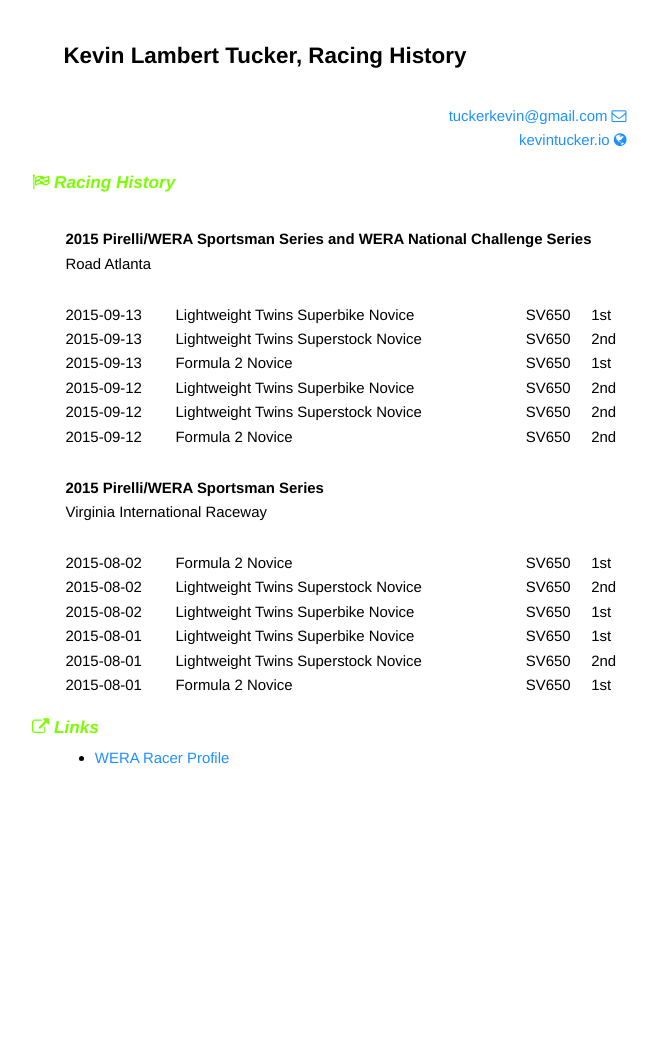
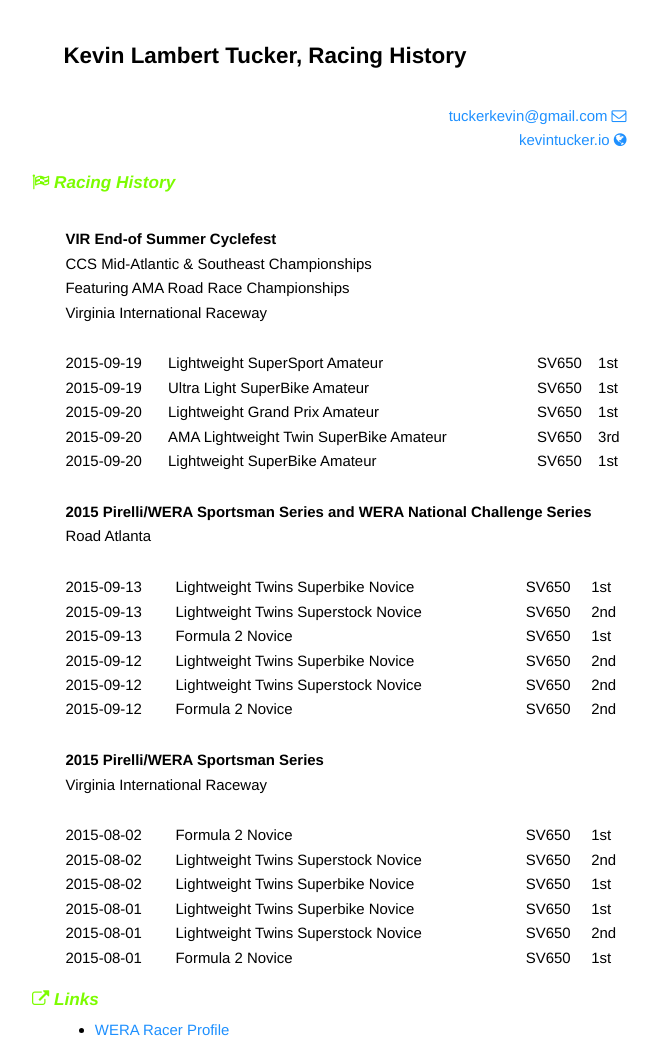
Before and after one commit to tuckerkevin/tuckerkevin.github.io, a Jekyll site: the page built from racing-history.md, in a window 1280 px wide. Shown: the whole page, without its empty margins (294-952 px from the left). Built offline with Jekyll 4.4.1, drawn with Linux system fonts in a browser that asks for light colours; Markdown is read by kramdown in place of the engine named in the settings; before the commit the page ends 945 px from its top, so only the background shows below that.

Commit message:
Add finishes for CCS/AMA weekend at VIR.

```diff
--- a/racing-history.md
+++ b/racing-history.md
@@ -12,6 +12,21 @@
 | [kevintucker.io <i class="fa fa-globe"></i>][kevintuckerio]     |
 
 ## <i class="fa fa-flag-checkered"></i> Racing History
+
+|                                            |
+|--------------------------------------------|
+| **VIR End-of Summer Cyclefest**            |
+| CCS Mid-Atlantic & Southeast Championships |
+| Featuring AMA Road Race Championships      |
+| Virginia International Raceway             |
+
+|            |                                        |       |     |
+|------------|----------------------------------------|-------|-----|
+| 2015-09-19 | Lightweight SuperSport Amateur         | SV650 | 1st |
+| 2015-09-19 | Ultra Light SuperBike Amateur          | SV650 | 1st |
+| 2015-09-20 | Lightweight Grand Prix Amateur         | SV650 | 1st |
+| 2015-09-20 | AMA Lightweight Twin SuperBike Amateur | SV650 | 3rd |
+| 2015-09-20 | Lightweight SuperBike Amateur          | SV650 | 1st |
 
 |                                                                           |
 |---------------------------------------------------------------------------|
```
